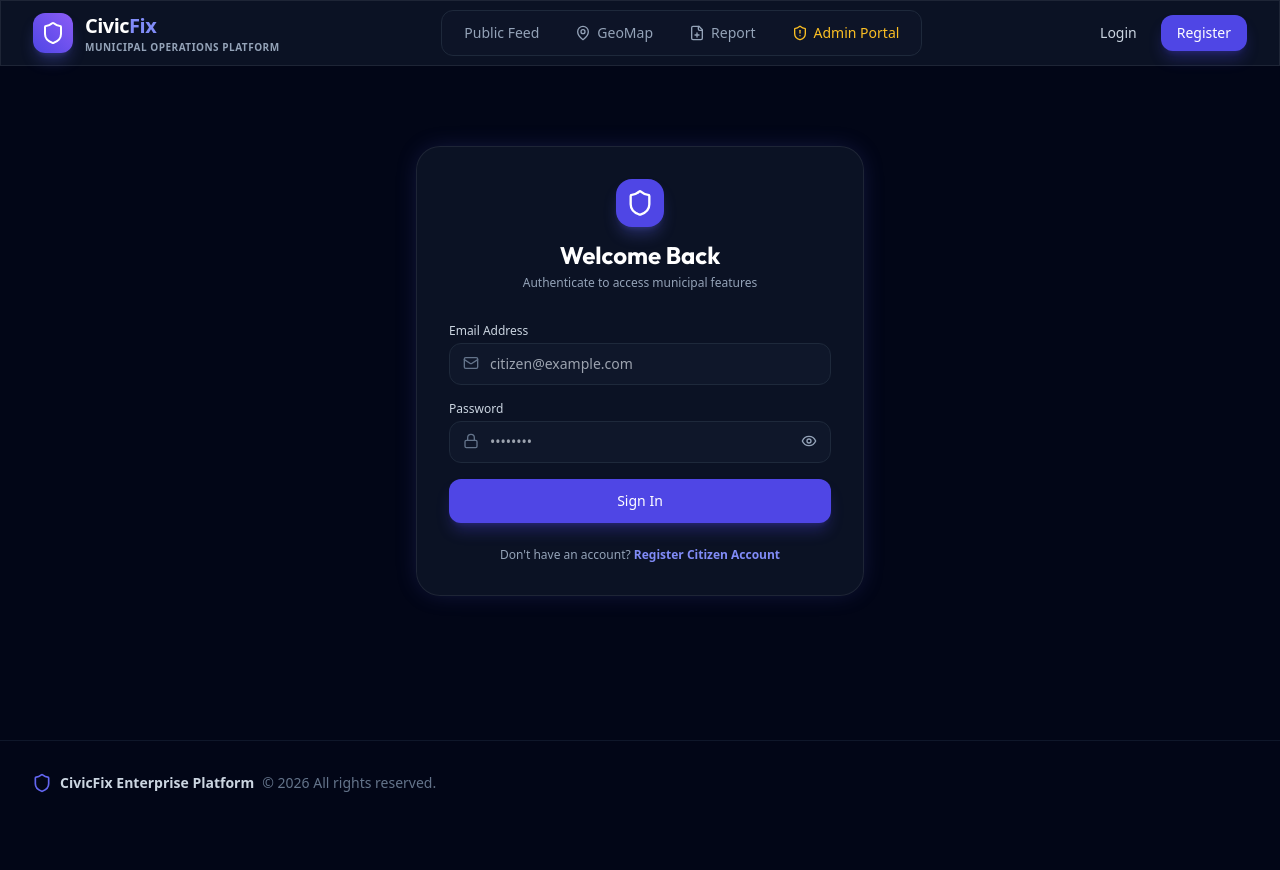
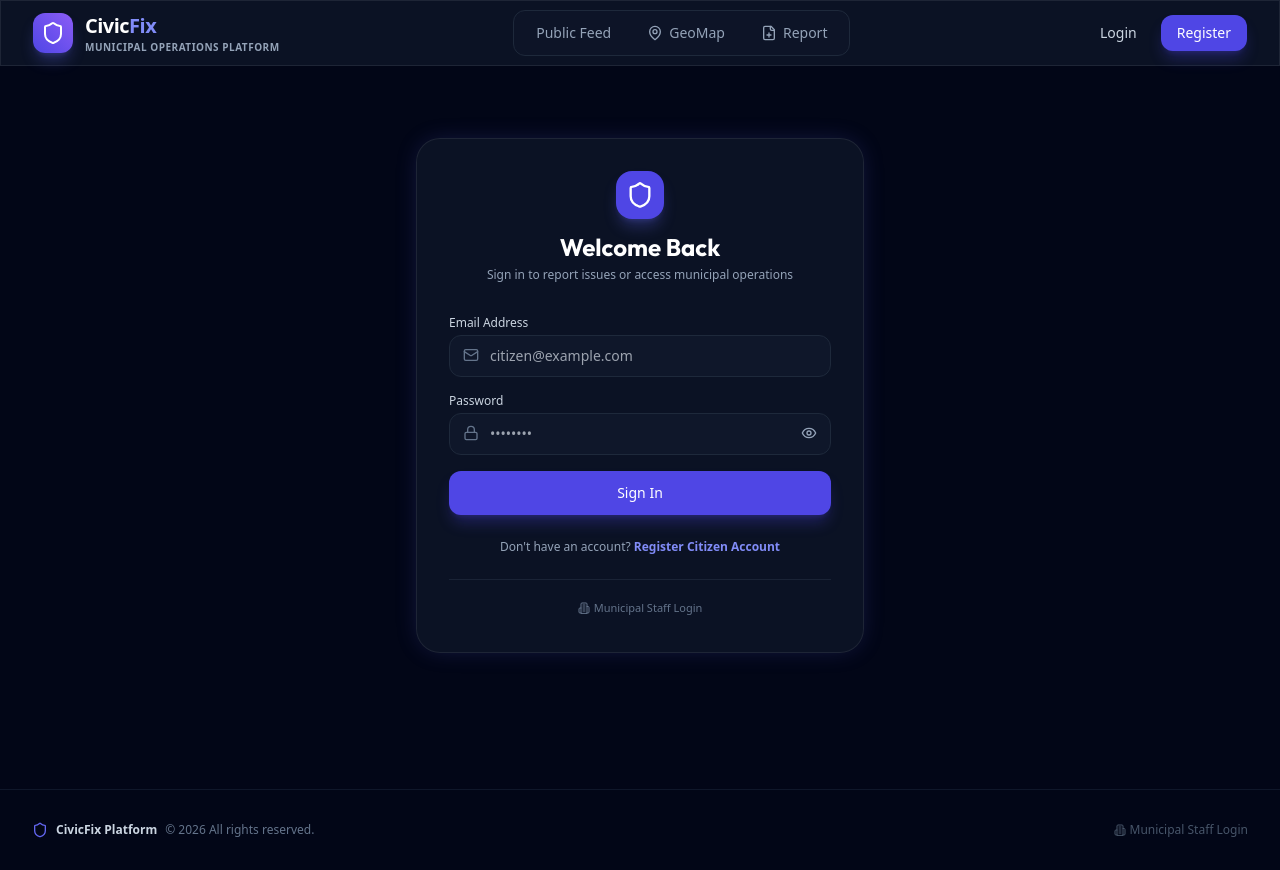
Before and after one commit to imSai-py/CivicFix, a React (Vite) app in the folder frontend/: page / in a window 1280 px wide. Both pictures are taken after a click on the button "Report". Before the commit the page ends 825 px from the top, so only its background shows below. Built offline with nearby package versions, Linux system fonts and the light colour scheme; no server answers.

Commit message:
security: remove public admin portal link and implement role-aware unified login redirection

```diff
--- a/frontend/src/App.tsx
+++ b/frontend/src/App.tsx
@@ -5,16 +5,24 @@ import { BottomNav } from './components/BottomNav';
 import { Footer } from './components/Footer';
 import { FeedPage } from './pages/FeedPage';
 import { LoginPage } from './pages/LoginPage';
-import { AdminLoginPage } from './pages/AdminLoginPage';
 import { RegisterPage } from './pages/RegisterPage';
 import { ProfilePage } from './pages/ProfilePage';
 import { ReportPage } from './pages/ReportPage';
 import { AdminDashboardPage } from './pages/AdminDashboardPage';
 import { GeoJSONMapView } from './components/GeoJSONMapView';
+import { UserRole } from './types';
 
 const MainLayout: React.FC = () => {
   const { isAuthenticated } = useAuth();
-  const [activeTab, setActiveTab] = useState<'feed' | 'map' | 'report' | 'admin' | 'admin-login' | 'profile' | 'login' | 'register'>('feed');
+  const [activeTab, setActiveTab] = useState<'feed' | 'map' | 'report' | 'admin' | 'profile' | 'login' | 'register'>('feed');
+
+  const handleLoginSuccess = (role?: UserRole) => {
+    if (role === 'OFFICIAL' || role === 'ADMIN') {
+      setActiveTab('admin');
+    } else {
+      setActiveTab('feed');
+    }
+  };
 
   return (
     <div className="min-h-screen flex flex-col justify-between bg-slate-950 text-slate-100 selection:bg-indigo-500 selection:text-white pb-16 md:pb-0">
@@ -35,17 +43,11 @@ const MainLayout: React.FC = () => {
             />
           )}
           {activeTab === 'admin' && <AdminDashboardPage />}
-          {activeTab === 'admin-login' && (
-            <AdminLoginPage
-              onSuccess={() => setActiveTab('admin')}
-              onSwitchToCitizenLogin={() => setActiveTab('login')}
-            />
-          )}
           {activeTab === 'profile' && <ProfilePage onSwitchToLogin={() => setActiveTab('login')} />}
           {activeTab === 'login' && (
             <LoginPage
               onSwitchToRegister={() => setActiveTab('register')}
-              onSuccess={() => setActiveTab('feed')}
+              onSuccess={(role) => handleLoginSuccess(role)}
             />
           )}
           {activeTab === 'register' && (
@@ -54,7 +56,7 @@ const MainLayout: React.FC = () => {
         </main>
       </div>
 
-      <Footer />
+      <Footer onOpenStaffLogin={() => setActiveTab('login')} />
 
       <BottomNav
         activeTab={activeTab}
--- a/frontend/src/components/BottomNav.tsx
+++ b/frontend/src/components/BottomNav.tsx
@@ -1,9 +1,9 @@
 import React from 'react';
-import { Home, Map, FilePlus, Bell, User } from 'lucide-react';
+import { Home, Map, FilePlus, User } from 'lucide-react';
 
 interface BottomNavProps {
-  activeTab: 'feed' | 'map' | 'report' | 'admin' | 'admin-login' | 'profile' | 'login' | 'register';
-  setActiveTab: (tab: 'feed' | 'map' | 'report' | 'admin' | 'admin-login' | 'profile' | 'login' | 'register') => void;
+  activeTab: 'feed' | 'map' | 'report' | 'admin' | 'profile' | 'login' | 'register';
+  setActiveTab: (tab: 'feed' | 'map' | 'report' | 'admin' | 'profile' | 'login' | 'register') => void;
   isAuthenticated: boolean;
 }
 
@@ -12,7 +12,7 @@ export const BottomNav: React.FC<BottomNavProps> = ({
   setActiveTab,
   isAuthenticated,
 }) => {
-  const isProfileActive = activeTab === 'profile' || activeTab === 'login' || activeTab === 'register' || activeTab === 'admin-login';
+  const isProfileActive = activeTab === 'profile' || activeTab === 'login' || activeTab === 'register';
 
   return (
     <nav className="fixed bottom-0 left-0 right-0 z-40 bg-slate-950/95 backdrop-blur-lg border-t border-slate-800/80 px-2 py-1.5 md:hidden">
@@ -59,20 +59,6 @@ export const BottomNav: React.FC<BottomNavProps> = ({
           <span className="text-[10px] font-medium mt-1 text-slate-300">Report</span>
         </button>
 
-        {/* Updates / Admin Console */}
-        <button
-          onClick={() => setActiveTab('admin')}
-          className={`flex flex-col items-center py-1 px-3 rounded-xl transition-all relative ${
-            activeTab === 'admin' ? 'text-indigo-400' : 'text-slate-400 hover:text-slate-200'
-          }`}
-        >
-          {activeTab === 'admin' && (
-            <span className="absolute -top-1.5 left-1/2 -translate-x-1/2 w-8 h-0.5 bg-indigo-500 rounded-full shadow-sm shadow-indigo-500"></span>
-          )}
-          <Bell className="w-5 h-5" />
-          <span className="text-[10px] font-medium mt-1">Updates</span>
-        </button>
-
         {/* Profile / Auth */}
         <button
           onClick={() => (isAuthenticated ? setActiveTab('profile') : setActiveTab('login'))}
--- a/frontend/src/components/Footer.tsx
+++ b/frontend/src/components/Footer.tsx
@@ -1,15 +1,31 @@
 import React from 'react';
-import { Shield } from 'lucide-react';
+import { Shield, Building2 } from 'lucide-react';
 
-export const Footer: React.FC = () => {
+interface FooterProps {
+  onOpenStaffLogin?: () => void;
+}
+
+export const Footer: React.FC<FooterProps> = ({ onOpenStaffLogin }) => {
   return (
     <footer className="border-t border-slate-900 bg-slate-950 py-8 mt-16">
-      <div className="max-w-7xl mx-auto px-4 sm:px-6 lg:px-8 flex flex-col md:flex-row items-center justify-between gap-4 text-sm text-slate-500">
+      <div className="max-w-7xl mx-auto px-4 sm:px-6 lg:px-8 flex flex-col md:flex-row items-center justify-between gap-4 text-xs text-slate-500">
         <div className="flex items-center space-x-2">
-          <Shield className="w-5 h-5 text-indigo-500" />
-          <span className="font-semibold text-slate-300">CivicFix Enterprise Platform</span>
+          <Shield className="w-4 h-4 text-indigo-500" />
+          <span className="font-semibold text-slate-300">CivicFix Platform</span>
           <span>&copy; {new Date().getFullYear()} All rights reserved.</span>
         </div>
+
+        {onOpenStaffLogin && (
+          <div className="flex items-center space-x-1">
+            <button
+              onClick={onOpenStaffLogin}
+              className="text-slate-600 hover:text-slate-400 transition-colors inline-flex items-center gap-1 font-medium"
+            >
+              <Building2 className="w-3 h-3 text-slate-600" />
+              <span>Municipal Staff Login</span>
+            </button>
+          </div>
+        )}
       </div>
     </footer>
   );
--- a/frontend/src/components/Navbar.tsx
+++ b/frontend/src/components/Navbar.tsx
@@ -1,15 +1,14 @@
 import React from 'react';
-import { Shield, LayoutDashboard, MapPin, User as UserIcon, FilePlus, ShieldAlert } from 'lucide-react';
+import { Shield, LayoutDashboard, MapPin, User as UserIcon, FilePlus } from 'lucide-react';
 import { useAuth } from '../context/AuthContext';
 
 interface NavbarProps {
-  activeTab: 'feed' | 'map' | 'report' | 'admin' | 'admin-login' | 'profile' | 'login' | 'register';
-  setActiveTab: (tab: 'feed' | 'map' | 'report' | 'admin' | 'admin-login' | 'profile' | 'login' | 'register') => void;
+  activeTab: 'feed' | 'map' | 'report' | 'admin' | 'profile' | 'login' | 'register';
+  setActiveTab: (tab: 'feed' | 'map' | 'report' | 'admin' | 'profile' | 'login' | 'register') => void;
 }
 
 export const Navbar: React.FC<NavbarProps> = ({ activeTab, setActiveTab }) => {
   const { user, isAuthenticated } = useAuth();
-
   const isOfficialOrAdmin = user && (user.role === 'OFFICIAL' || user.role === 'ADMIN');
 
   return (
@@ -26,7 +25,7 @@ export const Navbar: React.FC<NavbarProps> = ({ activeTab, setActiveTab }) => {
           </div>
         </div>
 
-        {/* Center Navigation Tabs */}
+        {/* Center Navigation Tabs - Clean Public Nav */}
         <nav className="hidden md:flex items-center space-x-1 bg-slate-900/60 p-1.5 rounded-xl border border-slate-800">
           <button
             onClick={() => setActiveTab('feed')}
@@ -63,7 +62,8 @@ export const Navbar: React.FC<NavbarProps> = ({ activeTab, setActiveTab }) => {
             <span>Report</span>
           </button>
 
-          {isOfficialOrAdmin ? (
+          {/* Admin Console ONLY visible when already authenticated as Official/Admin */}
+          {isOfficialOrAdmin && (
             <button
               onClick={() => setActiveTab('admin')}
               className={`flex items-center space-x-1.5 px-4 py-1.5 rounded-lg text-sm font-medium transition-all ${
@@ -73,19 +73,7 @@ export const Navbar: React.FC<NavbarProps> = ({ activeTab, setActiveTab }) => {
               }`}
             >
               <LayoutDashboard className="w-4 h-4" />
-              <span>Admin Console</span>
-            </button>
-          ) : (
-            <button
-              onClick={() => setActiveTab('admin-login')}
-              className={`flex items-center space-x-1.5 px-4 py-1.5 rounded-lg text-sm font-medium transition-all ${
-                activeTab === 'admin-login'
-                  ? 'bg-amber-600 text-white shadow-md'
-                  : 'text-amber-400 hover:text-amber-300 hover:bg-amber-500/10'
-              }`}
-            >
-              <ShieldAlert className="w-4 h-4" />
-              <span>Admin Portal</span>
+              <span>Operations Console</span>
             </button>
           )}
 
--- a/frontend/src/pages/LoginPage.tsx
+++ b/frontend/src/pages/LoginPage.tsx
@@ -1,11 +1,12 @@
 import React, { useState } from 'react';
-import { Lock, Mail, Shield, AlertCircle, Eye, EyeOff } from 'lucide-react';
+import { Lock, Mail, Shield, AlertCircle, Eye, EyeOff, Building2, KeyRound } from 'lucide-react';
 import { authApi } from '../services/api';
 import { useAuth } from '../context/AuthContext';
+import { UserRole } from '../types';
 
 interface LoginPageProps {
   onSwitchToRegister: () => void;
-  onSuccess: () => void;
+  onSuccess: (role?: UserRole) => void;
 }
 
 export const LoginPage: React.FC<LoginPageProps> = ({ onSwitchToRegister, onSuccess }) => {
@@ -15,6 +16,17 @@ export const LoginPage: React.FC<LoginPageProps> = ({ onSwitchToRegister, onSucc
   const [showPassword, setShowPassword] = useState(false);
   const [isLoading, setIsLoading] = useState(false);
   const [errorMessage, setErrorMessage] = useState('');
+  const [showStaffHelper, setShowStaffHelper] = useState(false);
+
+  const fillAdminCredentials = () => {
+    setEmail('admin@civicfix.gov');
+    setPassword('AdminPassword123!');
+  };
+
+  const fillOfficialCredentials = () => {
+    setEmail('official@civicfix.gov');
+    setPassword('OfficialPassword123!');
+  };
 
   const handleSubmit = async (e: React.FormEvent) => {
     e.preventDefault();
@@ -24,7 +36,12 @@ export const LoginPage: React.FC<LoginPageProps> = ({ onSwitchToRegister, onSucc
     try {
       const res = await authApi.login({ email: email.trim(), password });
       await login(res.data);
-      onSuccess();
+
+      // Fetch user profile to detect role and route accordingly
+      const meRes = await authApi.getMe();
+      const userRole = meRes.data.role;
+
+      onSuccess(userRole);
     } catch (err: any) {
       if (!err.response) {
         setErrorMessage('Cannot connect to backend server. Please start the FastAPI backend server using: python -m uvicorn src.main:app --reload --port 8000');
@@ -42,13 +59,13 @@ export const LoginPage: React.FC<LoginPageProps> = ({ onSwitchToRegister, onSucc
   };
 
   return (
-    <div className="max-w-md mx-auto my-12 glass-panel p-8 rounded-3xl shadow-2xl border border-indigo-500/20 glow-indigo">
+    <div className="max-w-md mx-auto my-10 glass-panel p-8 rounded-3xl shadow-2xl border border-indigo-500/20 glow-indigo">
       <div className="text-center mb-8">
         <div className="w-12 h-12 rounded-2xl bg-indigo-600 flex items-center justify-center mx-auto mb-3 shadow-lg shadow-indigo-500/30">
           <Shield className="w-7 h-7 text-white" />
         </div>
         <h2 className="text-2xl font-bold text-white">Welcome Back</h2>
-        <p className="text-xs text-slate-400 mt-1">Authenticate to access municipal features</p>
+        <p className="text-xs text-slate-400 mt-1">Sign in to report issues or access municipal operations</p>
       </div>
 
       {errorMessage && (
@@ -112,6 +129,42 @@ export const LoginPage: React.FC<LoginPageProps> = ({ onSwitchToRegister, onSucc
           Register Citizen Account
         </button>
       </div>
+
+      {/* Discreet Staff Portal Helper Toggle */}
+      <div className="mt-6 pt-4 border-t border-slate-800/80 text-center">
+        <button
+          type="button"
+          onClick={() => setShowStaffHelper(!showStaffHelper)}
+          className="text-[11px] text-slate-500 hover:text-amber-400 font-medium inline-flex items-center gap-1 transition-colors"
+        >
+          <Building2 className="w-3 h-3" />
+          <span>{showStaffHelper ? 'Hide Staff Presets' : 'Municipal Staff Login'}</span>
+        </button>
+
+        {showStaffHelper && (
+          <div className="mt-3 p-3 bg-slate-900/90 rounded-2xl border border-amber-500/20 text-left space-y-2 animate-in fade-in duration-200">
+            <span className="block text-[10px] font-bold text-amber-400 uppercase tracking-wider flex items-center gap-1">
+              <KeyRound className="w-3 h-3" /> Demo Official Accounts
+            </span>
+            <div className="grid grid-cols-2 gap-2">
+              <button
+                type="button"
+                onClick={fillAdminCredentials}
+                className="px-2 py-1.5 rounded-lg bg-slate-800 hover:bg-amber-500/20 text-slate-300 hover:text-amber-300 text-[10px] font-semibold border border-slate-700 hover:border-amber-500/40 transition-all text-center"
+              >
+                System Admin
+              </button>
+              <button
+                type="button"
+                onClick={fillOfficialCredentials}
+                className="px-2 py-1.5 rounded-lg bg-slate-800 hover:bg-amber-500/20 text-slate-300 hover:text-amber-300 text-[10px] font-semibold border border-slate-700 hover:border-amber-500/40 transition-all text-center"
+              >
+                Official Staff
+              </button>
+            </div>
+          </div>
+        )}
+      </div>
     </div>
   );
 };
```
